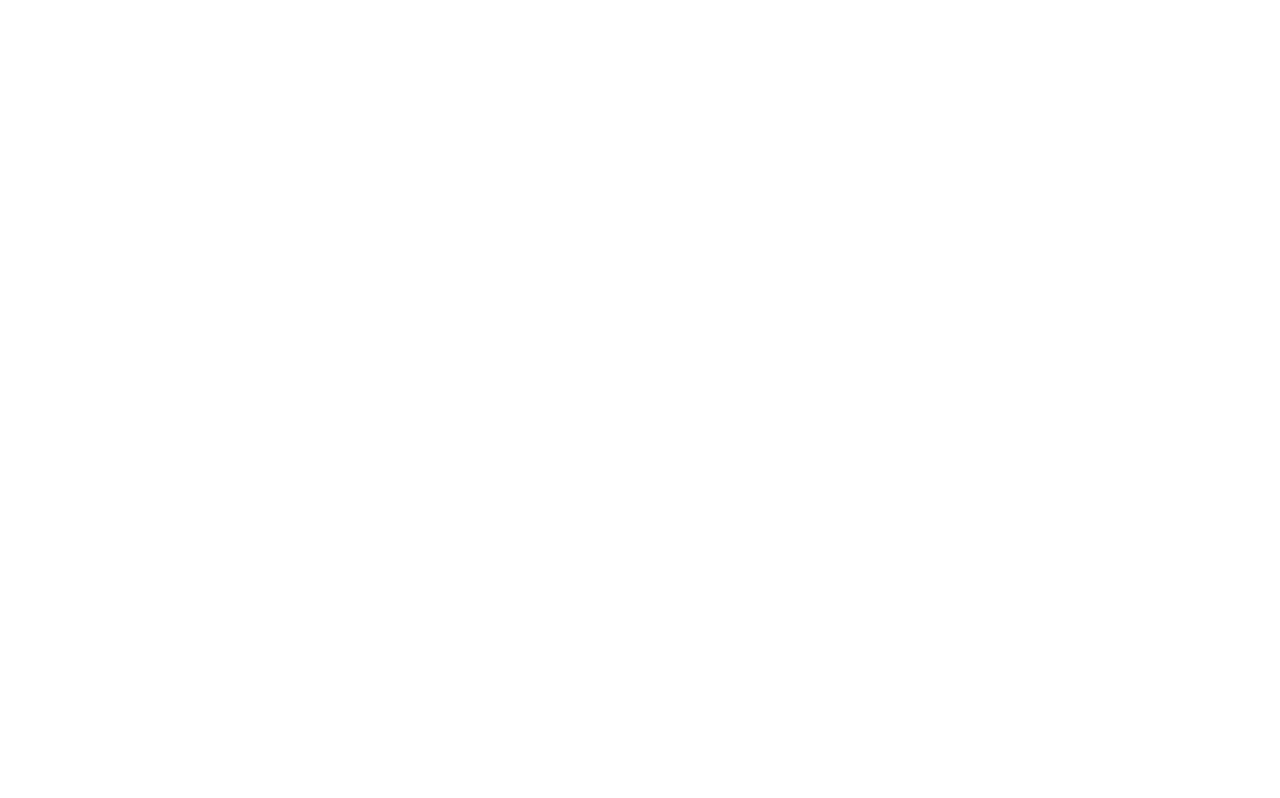
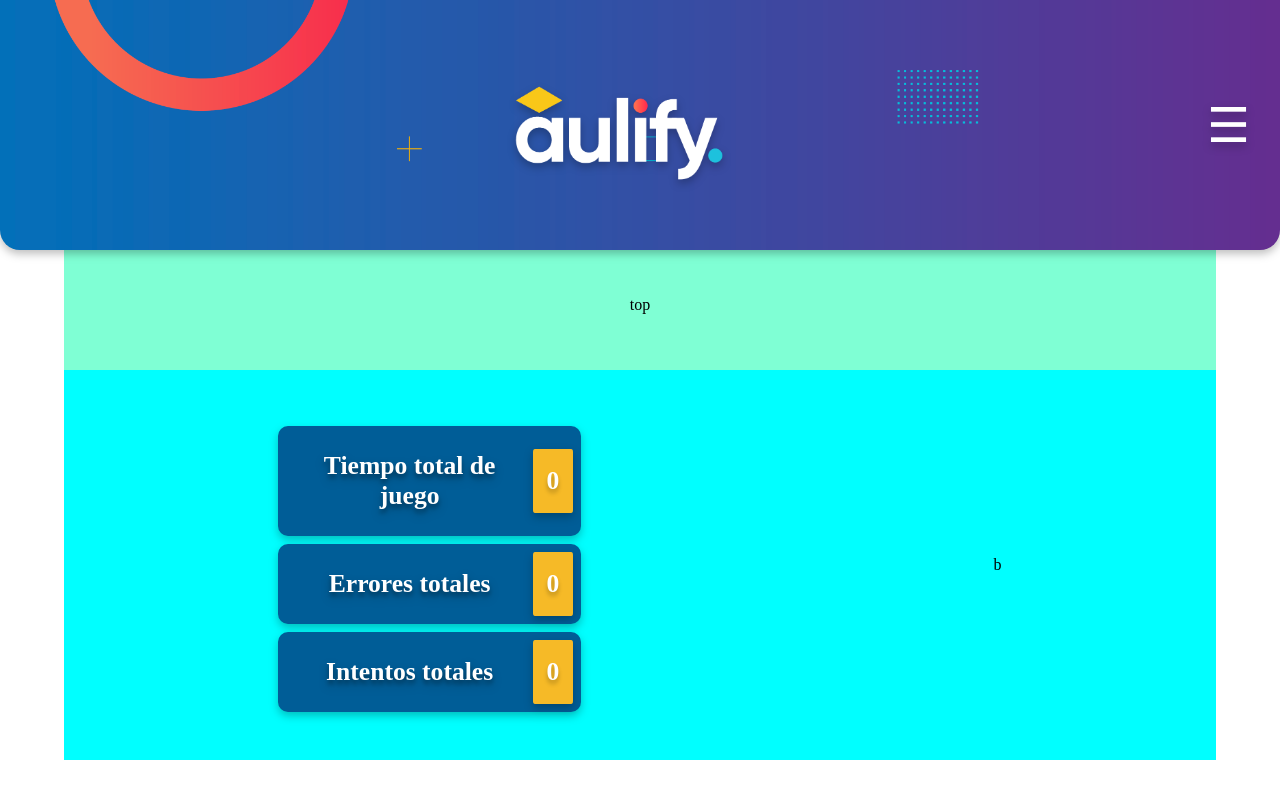
Before and after one commit to TonyNogueron/TC2005B-Front, a React (Create React App) app: page /dashboard in a window 1280 px wide. Before the commit this address had no page. Built offline with nearby package versions, Linux system fonts and the light colour scheme; a web font is replaced by a local one.

Commit message:
Added the dashboard component and page.

```diff
--- a/src/App.tsx
+++ b/src/App.tsx
@@ -5,6 +5,7 @@
 import { Profile } from './pages/ProfilePage/Profile';
 import {LoginPage} from './pages/LoginPage/LoginPage';
 import Leaderboard from './pages/LeaderboardPage/Leaderboard';
+import Dashboard from './pages/DashBoardPage/Dashboard';
 
 // Pages
 
@@ -21,6 +22,7 @@
             <Route path='/profile' element={<Profile/>}/>
             <Route path='/login' element={<LoginPage/>}/>
             <Route path='/leaderboard' element={<Leaderboard/>}/>
+            <Route path="/dashboard" element={<Dashboard/>} />
           </Routes>
         </Router>
       </>
--- /dev/null
+++ b/src/Components/DashboardContainer/DashboardContainer.css
@@ -0,0 +1,31 @@
+.dashboardContainer{
+    background-color: aqua;
+    height: 65%;
+    width: 90%;
+    display: flex;
+    flex-direction: column;
+    justify-content: center;
+    align-items: center;
+    position: absolute;
+    top: 30%;
+    left: 5%;
+}
+
+.dashboardTop{
+    background-color: aquamarine;
+    height: 25%;
+    width: 100%;
+    display: flex;
+    flex-direction: row;
+    justify-content: space-around;
+    align-items: center;
+}
+
+.dashboardBottom{
+    height: 75%;
+    width: 100%;
+    display: flex;
+    flex-direction: row;
+    justify-content: space-around;
+    align-items: center;
+}
--- /dev/null
+++ b/src/Components/DashboardContainer/DashboardContainer.tsx
@@ -0,0 +1,33 @@
+import React from "react";
+import './DashboardContainer.css'
+import { KID_STATISTICS } from "src/gameConstants";
+import Stats from "../StatsProp/Stats";
+
+export default function DashboardContainer() {
+  return (
+    <div >
+        <div className="dashboardContainer">
+            <div className="dashboardTop">
+                top
+            </div>
+            <div className="dashboardBottom">
+                <div className="dashboardBottomLeft">
+                {
+  Object.keys(KID_STATISTICS).slice(0, Object.keys(KID_STATISTICS).length / 2).map((key) => (
+    <Stats
+      key={key}
+      name={KID_STATISTICS[key as keyof typeof KID_STATISTICS].nombre}
+      value={KID_STATISTICS[key as keyof typeof KID_STATISTICS].value}
+    />
+  ))
+}
+
+                </div>
+                <div className="dashboardBottomRight">
+                    b
+                </div>
+            </div>
+        </div>
+    </div>
+  );
+}
--- a/src/Components/EloProp/Elo.css
+++ b/src/Components/EloProp/Elo.css
@@ -1,7 +1,6 @@
 .Elo{
     width: 125px;
     height: 125px;
-    background-color: var(--black);
     border-radius: 50%;
     margin-bottom: 20px;
     padding: 20px;
--- a/src/Components/ProfileContainer/ProfileContainer.css
+++ b/src/Components/ProfileContainer/ProfileContainer.css
@@ -9,7 +9,7 @@
   }
 
   .profile-top {
-    background-color: var(--black);
+    background-color: var(--medium_blue);
     display: flex;
     flex-direction: row;
     justify-content: space-between;
@@ -73,7 +73,7 @@
     justify-content: space-between;
     align-items: center;
     width: 60%;
-    background-color: var(--black);
+    background-color: var(--dark_blue);
     flex-direction: column;
     border-radius: 1rem;
     filter: var(--mainFilter);
--- /dev/null
+++ b/src/Components/SearchComponent/SearchComponent.tsx
@@ -0,0 +1 @@
+import React from "react";
--- a/src/Components/StatsProp/Stats.css
+++ b/src/Components/StatsProp/Stats.css
@@ -9,7 +9,7 @@
     margin-top: 8px;
     width: 100%;
     text-align: center;
-    background-color: var(--black);
+    background-color: var(--dark_blue);
 }
 
 .stats-name{
@@ -24,7 +24,7 @@
 }
 
 .stats-value{
-    font-size: 1rem;
+    font-size: 0.8rem;
     font-weight: 600;
     color: #fff;
     text-shadow: var(--textShadow);
--- a/src/constants.ts
+++ b/src/constants.ts
@@ -43,6 +43,8 @@
     id: number;
     nombre: string;
 }
+
+
 
 export const LINKS: { [key: string]: LinkConstant } = {
     HOME: {
--- a/src/gameConstants.ts
+++ b/src/gameConstants.ts
@@ -7,6 +7,12 @@
 export interface GameStats{
     name: string;
     value: number;
+}
+
+export interface kidStatistcs {
+  id: number;
+  nombre: string;
+  value: number;
 }
 
 export const RANKS: Rank[] = [
@@ -45,3 +51,36 @@
         value: 0,
     },
 };
+
+export const KID_STATISTICS: { [key: string]: kidStatistcs } = {
+  GAME_TIME: {
+    id: 1,
+    nombre: "Tiempo total de juego",
+    value: 0,
+  },
+  NUM_ERRORS: {
+    id: 2,
+    nombre: "Errores totales",
+    value: 0,
+  },
+  NUM_TRIES: {
+    id: 3,
+    nombre: "Intentos totales",
+    value: 0,
+  },
+  TOTAL_SCORE: {
+    id: 4,
+    nombre: "Puntaje total",
+    value: 0,
+  },
+  NUM_COMPLETED_LEVELS: {
+    id: 5,
+    nombre: "Niveles completados",
+    value: 0,
+  },
+  TIME_PER_LEVEL: {
+    id: 6,
+    nombre: "Tiempo por nivel",
+    value: 0,
+  },
+}
--- /dev/null
+++ b/src/pages/DashBoardPage/Dashboard.tsx
@@ -0,0 +1,33 @@
+import React, { useState, useEffect } from "react";
+import HeaderComponent from "src/Components/HeaderComponent/HeaderComponent";
+import {
+    HEADER_ITEMS,
+    HeaderConstant,
+    LOGO_CONSTANTS,
+    LogoConstant,
+  } from "../../constants";
+
+import DashboardContainer from "src/Components/DashboardContainer/DashboardContainer";
+
+export default function Dashboard() {
+    const logo: LogoConstant[] = LOGO_CONSTANTS;
+    const menuItems: HeaderConstant[] = HEADER_ITEMS;
+    const [isMenuOpen, setIsMenuOpen] = useState(true); // add state for isMenuOpen
+    const handleMenuToggle = () => {
+        setIsMenuOpen(!isMenuOpen);
+      };
+
+    return (
+        <div>
+            <HeaderComponent
+            logo={logo[0]}
+            menuItems={menuItems}
+            isAuthenticated={true}
+            isAdmin={true}
+            isMenuOpen={isMenuOpen}
+            onMenuToggle={handleMenuToggle}
+        />
+        <DashboardContainer />
+        </div>
+    );
+}
```
Also changed, not shown: src/Components/SearchComponent/SearchComponent.css (added), src/pages/DashBoardPage/Dashboard.css (added).
